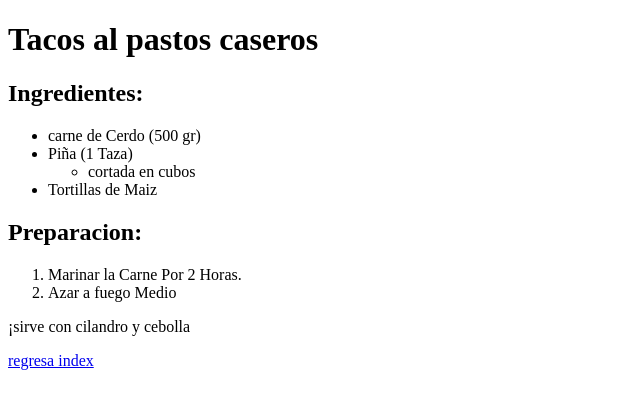
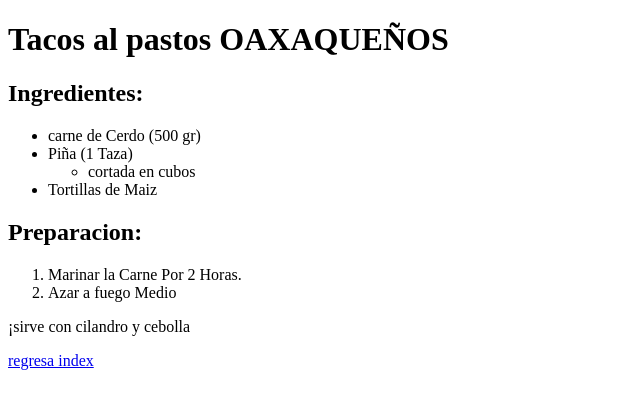
Before and after one commit to uriieleduardoguzmanramirez/Actividad1, a plain HTML site: page ejercicio7.html in a window 1280 px wide. Shown: the whole page, without its empty margins (0-640 px from the left). Drawn offline with Linux system fonts and the light colour scheme.

Commit message:
archivos7

```diff
--- a/ejercicio7.html
+++ b/ejercicio7.html
@@ -6,7 +6,8 @@
     <title>Receta-Tacos al Pastor</title>
 </head>
 <body>
-    <h1>Tacos al pastos caseros</h1>
+    <h1>Tacos al pastos OAXAQUEÑOS
+    </h1>
     <h2>Ingredientes: </h2>
     <ul>
         <li>carne de Cerdo (500 gr)</li>
```
